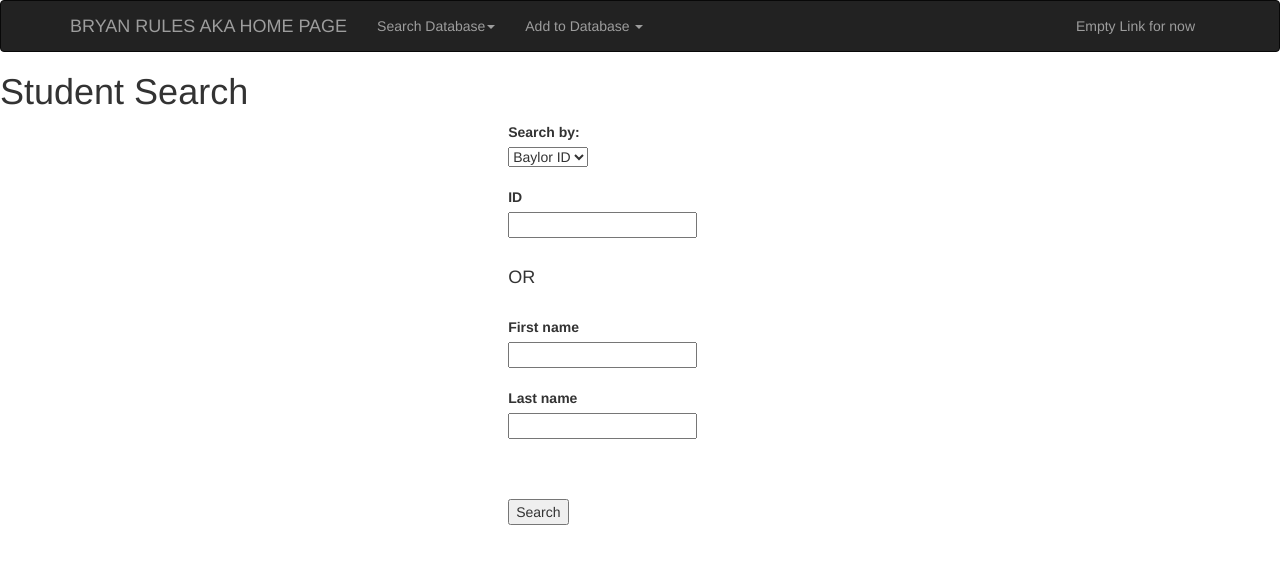
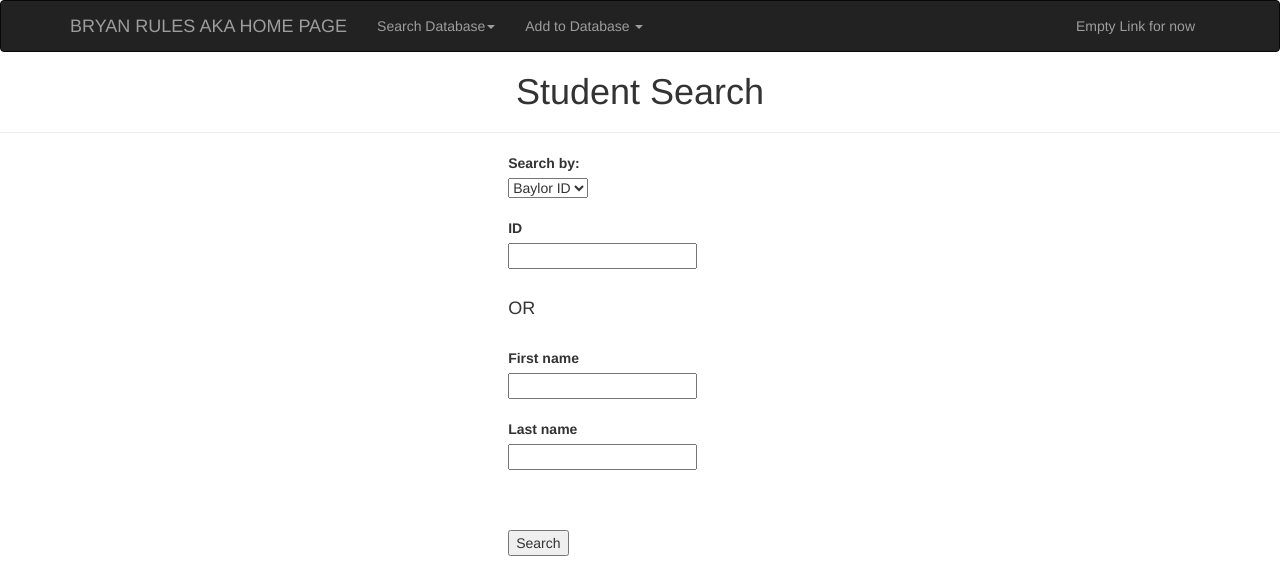
Before and after one commit to thisnotBryanL/RelationalDatabase, a Flask app: page /studentQuery in a window 1280 px wide. Shown: the top 575 px of the page. Run offline with Flask 2, Linux system fonts and the light colour scheme; parts of the project's set-up code (start-up, migrations or seed data) failed here and were passed over; some libraries are stand-ins or nearby versions.

Commit message:
Updates student search page

```diff
--- a/Bootstrap_Form/templates/studentQueryHome.html
+++ b/Bootstrap_Form/templates/studentQueryHome.html
@@ -17,9 +17,19 @@
         display: flex;
         float: none;
     }
+
+    #title{
+        margin: 0 auto;
+        align-items: center;
+        justify-content: space-around;
+        display: flex;
+        float: none;
+    }
 </style>
-    <h1> Student Search </h1>
+<h1 id="title"> Student Search </h1>
+<hr>
 <div class="MyClass">
+
     <form method = "POST">
         <dl>
             {{ form.hidden_tag() }}
```
Lines whose indentation alone changed are shown as unchanged.
